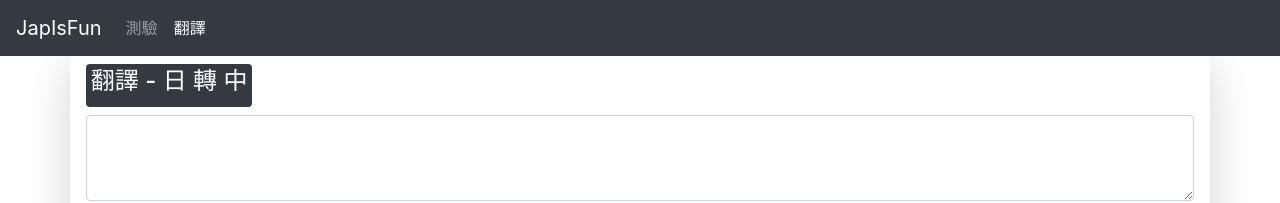
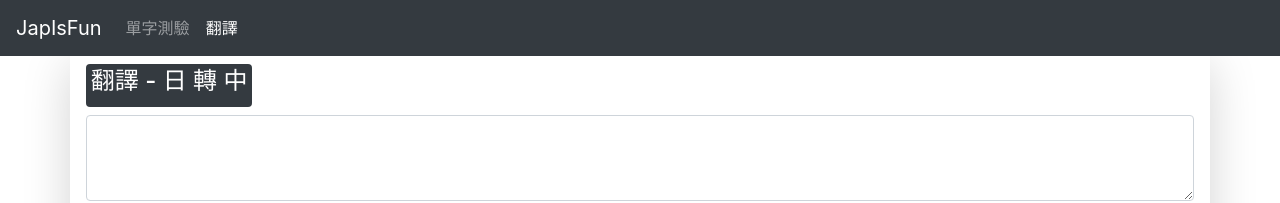
Before and after one commit to alexskt123/japisfun, a Next.js app: page /translate in a window 1280 px wide. Shown: the top 203 px of the page. Built offline with nearby package versions, Linux system fonts and the light colour scheme.

Commit message:
fine tune

```diff
--- a/config/settings.js
+++ b/config/settings.js
@@ -8,7 +8,7 @@ export default Settings
 export const NavItems = [
   {
     href: '/game',
-    label: '測驗'
+    label: '單字測驗'
   },
   {
     href: '/translate',
--- a/pages/soup.js
+++ b/pages/soup.js
@@ -56,12 +56,15 @@ export async function getStaticProps() {
     const grabItems = [
         //{ level: 'n5', target: '02-noun-family.php' },
         { level: 'n5', target: '03-noun-body.php' },
+        { level: 'n5', target: '04-noun-job.php' },
         { level: 'n5', target: '05-noun-place.php' },
         { level: 'n5', target: '06-noun-position.php' },
         { level: 'n5', target: '07-noun-food.php' },
         { level: 'n5', target: '09-noun-traffic.php' },
+        { level: 'n5', target: '10-noun-clothes.php' },
         { level: 'n5', target: '11-noun-electric.php' },
         { level: 'n5', target: '13-noun-casual.php' },
+        { level: 'n5', target: '14-noun-seasons.php' },
         { level: 'n5', target: '16-adj-opposite.php' },
         { level: 'n4', target: '06-noun-nature.php' }
     ]
```
